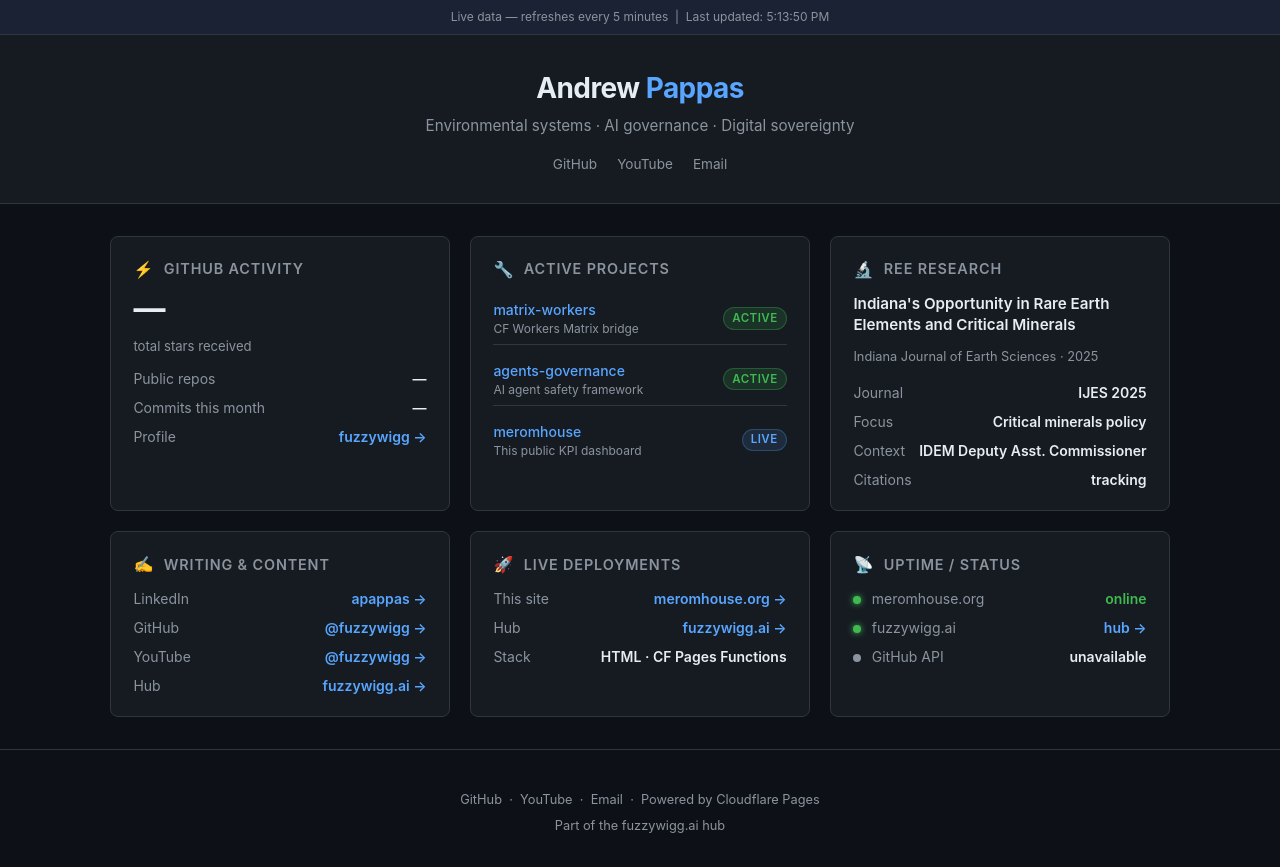
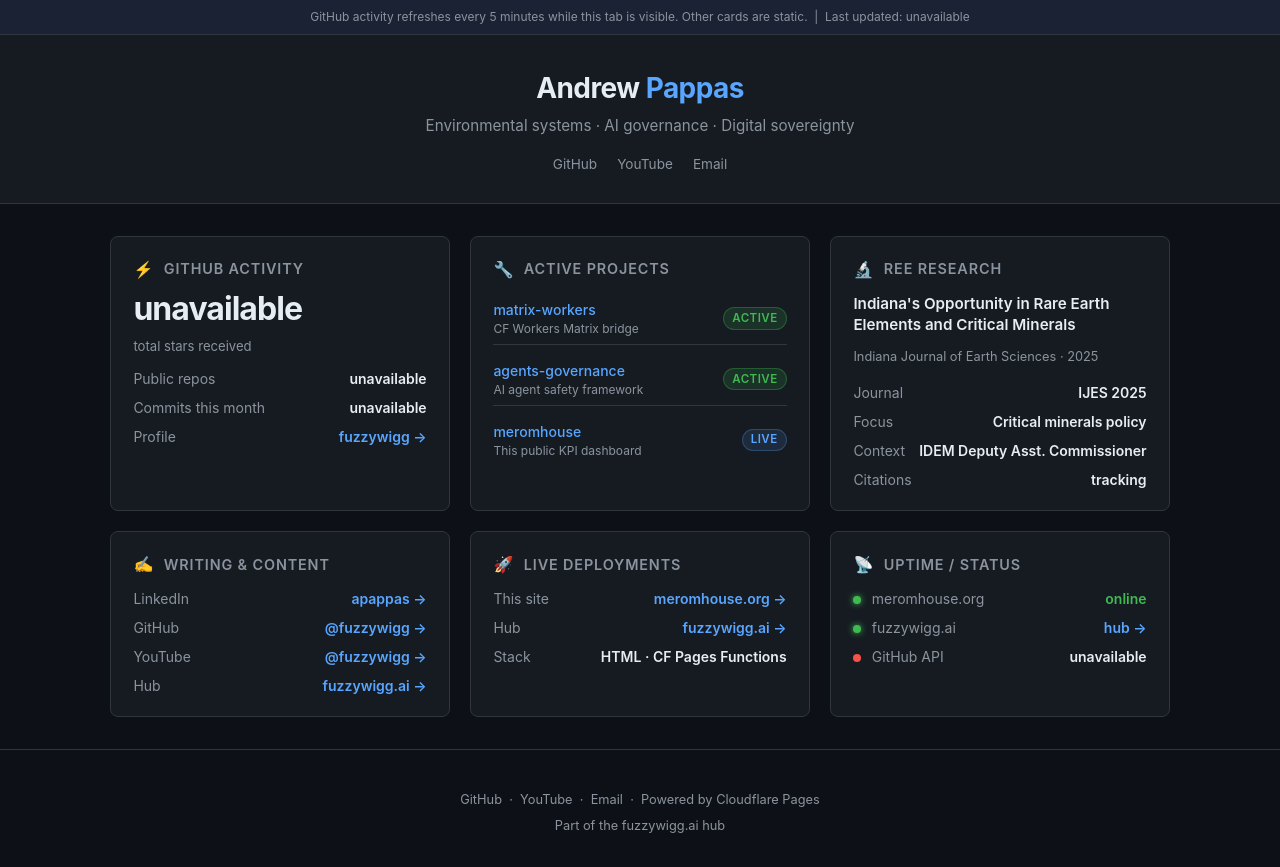
Before and after one commit to fuzzywigg/meromhouse, a plain HTML site: page index.html in a window 1280 px wide. Drawn offline with Linux system fonts and the light colour scheme; no server answers.

Commit message:
fix: show an honest GitHub refresh state (#19)
Last updated used the browser clock even when the stats request failed, and the status dot stayed grey. Show cached_at, an unavailable error, and pause polling while the tab is hidden.

```diff
--- a/index.html
+++ b/index.html
@@ -166,6 +166,7 @@
     }
     .status-dot.green { background: var(--green); box-shadow: 0 0 6px var(--green); }
     .status-dot.yellow { background: var(--yellow); }
+    .status-dot.red { background: var(--red); }
     .status-dot.loading { background: var(--muted); }
 
     /* ── Footer ── */
@@ -193,7 +194,7 @@
 </head>
 <body>
 
-<div id="refresh-bar">Live data — refreshes every 5 minutes &nbsp;|&nbsp; Last updated: <span id="last-updated">—</span></div>
+<div id="refresh-bar">GitHub activity refreshes every 5 minutes while this tab is visible. Other cards are static. &nbsp;|&nbsp; Last updated: <span id="last-updated" aria-live="polite">—</span></div>
 
 <header>
   <h1>Andrew <span>Pappas</span></h1>
@@ -210,16 +211,16 @@
   <!-- Card 1: GitHub Activity -->
   <div class="card">
     <div class="card-header"><span class="card-icon">⚡</span> GitHub Activity</div>
-    <div class="card-value loading" id="gh-stars">—</div>
+    <div class="card-value loading" id="gh-stars" aria-live="polite">—</div>
     <div class="card-sub">total stars received</div>
     <div class="card-rows">
       <div class="card-row">
         <span class="card-row-label">Public repos</span>
-        <span class="card-row-value" id="gh-repos">—</span>
+        <span class="card-row-value" id="gh-repos" aria-live="polite">—</span>
       </div>
       <div class="card-row">
         <span class="card-row-label">Commits this month</span>
-        <span class="card-row-value" id="gh-commits">—</span>
+        <span class="card-row-value" id="gh-commits" aria-live="polite">—</span>
       </div>
       <div class="card-row">
         <span class="card-row-label">Profile</span>
@@ -337,7 +338,7 @@
       </div>
       <div class="card-row">
         <span class="card-row-label"><span class="status-dot loading" id="gh-dot"></span> GitHub API</span>
-        <span class="card-row-value" id="gh-status">checking…</span>
+        <span class="card-row-value" id="gh-status" aria-live="polite">checking…</span>
       </div>
     </div>
   </div>
@@ -360,10 +361,36 @@
 <script>
   const GITHUB_STATS_URL = '/api/github-stats';
   const REFRESH_MS = 5 * 60 * 1000; // 5 min
+  let refreshTimer = null;
 
   function setEl(id, val) {
     const el = document.getElementById(id);
     if (el) { el.textContent = val; el.classList.remove('loading'); }
+  }
+
+  function setGitHubDot(state) {
+    const dot = document.getElementById('gh-dot');
+    if (!dot) return;
+    dot.classList.remove('loading', 'green', 'red');
+    if (state) dot.classList.add(state);
+  }
+
+  function showCachedAt(cachedAt) {
+    const el = document.getElementById('last-updated');
+    if (!el) return;
+    const parsed = cachedAt ? new Date(cachedAt) : null;
+    el.textContent = parsed && !Number.isNaN(parsed.getTime())
+      ? parsed.toLocaleString()
+      : 'unavailable';
+  }
+
+  function showGitHubUnavailable() {
+    setEl('gh-stars', 'unavailable');
+    setEl('gh-repos', 'unavailable');
+    setEl('gh-commits', 'unavailable');
+    setEl('gh-status', 'unavailable');
+    showCachedAt(null);
+    setGitHubDot('red');
   }
 
   async function loadGitHub() {
@@ -375,26 +402,40 @@
       setEl('gh-repos', d.public_repos ?? '—');
       setEl('gh-commits', d.recent_commits ?? '—');
       setEl('gh-status', 'ok');
-      const dot = document.getElementById('gh-dot');
-      if (dot) { dot.classList.remove('loading'); dot.classList.add('green'); }
+      showCachedAt(d.cached_at);
+      setGitHubDot('green');
     } catch {
-      setEl('gh-stars', '—');
-      setEl('gh-status', 'unavailable');
+      showGitHubUnavailable();
     }
   }
 
-  function updateTimestamp() {
-    const el = document.getElementById('last-updated');
-    if (el) el.textContent = new Date().toLocaleTimeString();
+  function stopRefreshTimer() {
+    if (refreshTimer !== null) {
+      clearInterval(refreshTimer);
+      refreshTimer = null;
+    }
+  }
+
+  function startRefreshTimer() {
+    if (refreshTimer !== null || document.hidden) return;
+    refreshTimer = setInterval(refresh, REFRESH_MS);
   }
 
   async function refresh() {
     await loadGitHub();
-    updateTimestamp();
   }
 
+  document.addEventListener('visibilitychange', () => {
+    if (document.hidden) {
+      stopRefreshTimer();
+      return;
+    }
+    refresh();
+    startRefreshTimer();
+  });
+
   refresh();
-  setInterval(refresh, REFRESH_MS);
+  startRefreshTimer();
 </script>
 </body>
 </html>
```
